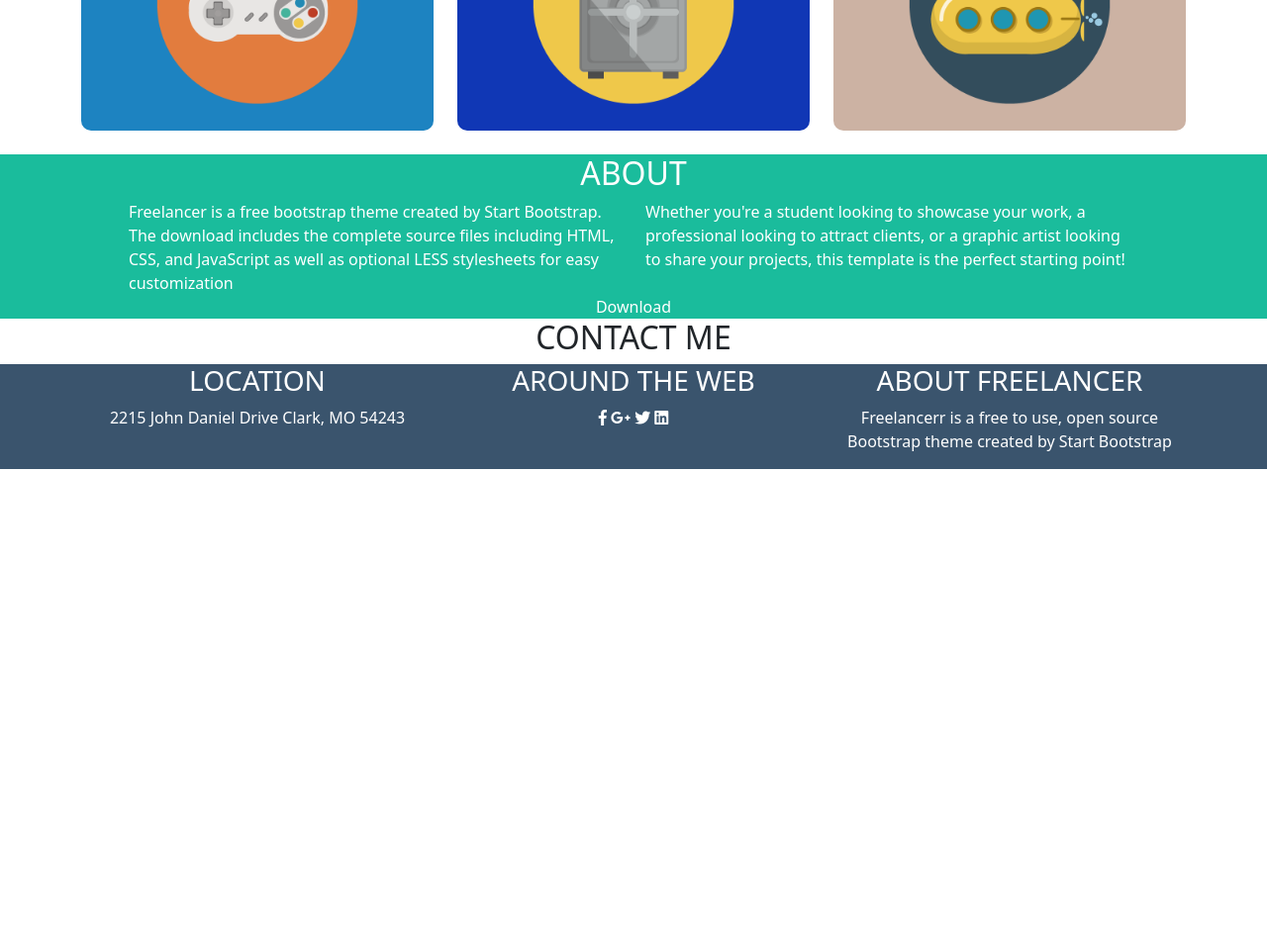
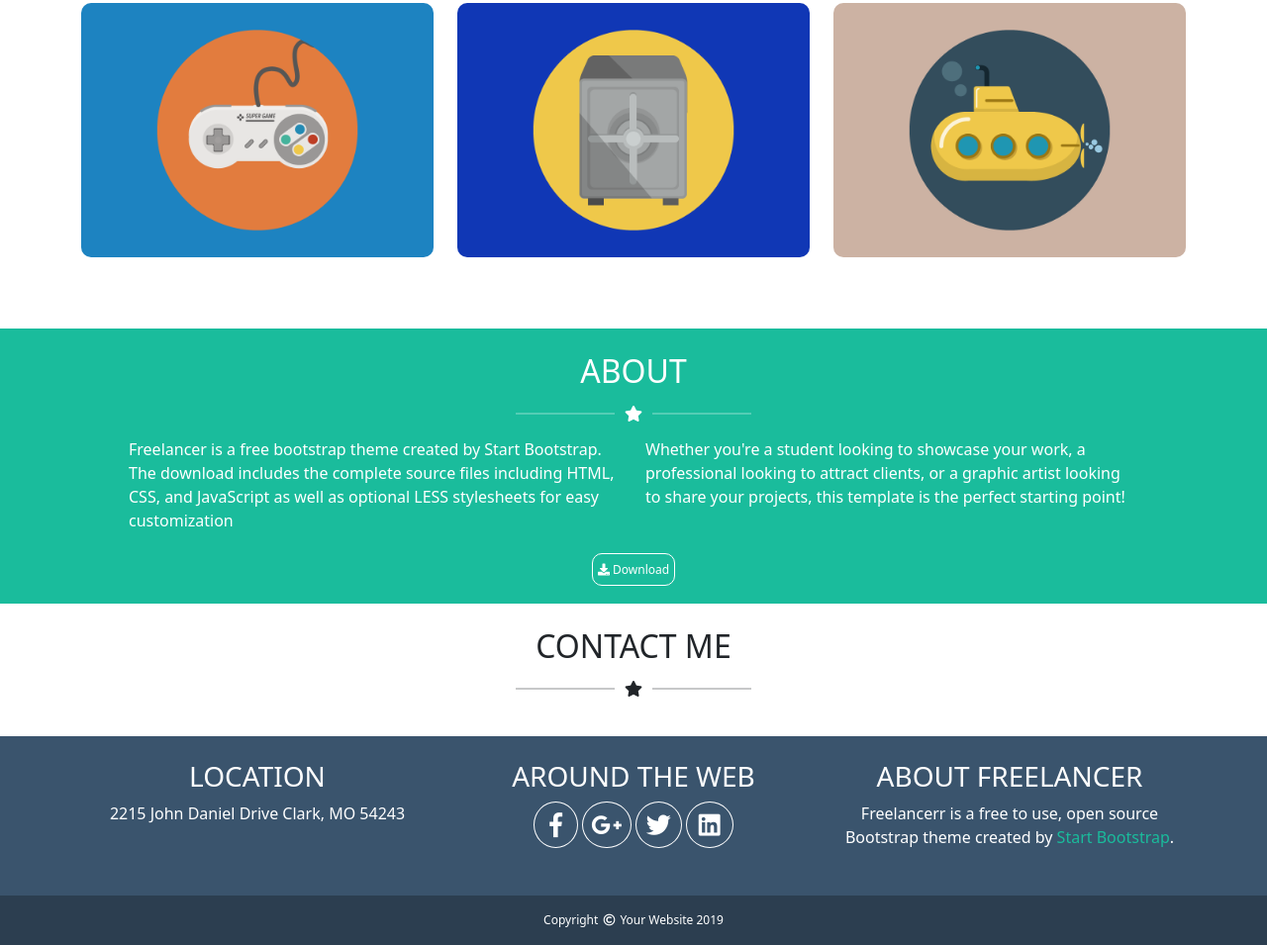
Before and after one commit to ThubeesanKugathas/html-css-bootstrap-freelancer, a plain HTML site: page index.html in a window 1280 px wide. Shown: the part 767-1722 px from the top of the page at 99% size. Before the commit the page ends 1241 px from the top, so only its background shows below. Drawn offline with nearby package versions, Linux system fonts and the light colour scheme.

Commit message:
fix + comments html/css

```diff
--- a/css/style.css
+++ b/css/style.css
@@ -1,7 +1,10 @@
-header {
+header, footer {
     background-color: #2c3e50;
     height: 50px;
+    color: #fff;
 }
+
+/* ----------------------------------MAIN---------------------------- */
 
 .ms_background-a {
     background-color: #1abc9c;
@@ -17,10 +20,85 @@ header {
     color: #fff;
 }
 
+.ms_star {
+    display: flex;
+    align-items: center;
+    justify-content: center;
+}
+
+.ms_star hr {
+    display: inline-block;
+    border: none;
+    width: 100px;
+    margin: 0 10px;
+    height: 2px;
+}
+
+/* parte uno  */
 .text-center img {
     height: 120px;
 }
 
+/* parte due  */
 .ms_radius {
     border-radius: 10px;
 }
+
+/* parte tre  */
+.ms_download span{
+    font-size: 12px;
+    padding: 7px 5px;
+    border: #fff 1px solid;
+    border-radius: 10px;
+}
+
+.ms_download span:hover {
+    color: #1abc9c;
+    background-color: #fff;
+}
+
+/* ultima parte  */
+.ms_logo {
+    font-size: 25px;
+    padding: 10px;
+    border: 1px solid #fff;
+    border-radius: 50%;
+}
+
+.ms_logo:hover {
+    color: #3a546d;
+    background-color: #fff;
+}
+
+.fa-facebook-f.ms_logo {
+    padding: 10px 15px;
+}
+
+.fa-google-plus-g.ms_logo {
+    padding: 10px 8px;
+}
+
+.fa-linkedin.ms_logo {
+    padding: 10px 12px;
+}
+
+.ms_green-text {
+    color: #1abc9c;
+}
+
+.ms_green-text:hover {
+    text-decoration: underline;
+}
+
+/* --------------------------FOOTER-------------------------------------- */
+.ms_vertical-align {
+    display: flex;
+    justify-content: center;
+    align-items: center;
+    height: 100%;
+    font-size: 12px;
+}
+
+.ms_spacing-logo {
+    margin: 0 5px;
+}
--- a/index.html
+++ b/index.html
@@ -15,25 +15,39 @@
     <header></header>
 
     <main>
-
+        <!-- PRIMA PARTE DEL MAIN  -->
         <div class="container-fluid ms_background-a">
             <div class="container">
                 <div class="row">
                     <div class="text-center p-4">
                         <img src="./img/avatar.svg" alt="avatar">
                         <h1>START BOOTSTRAP</h1>
+                        <div class="ms_star m-3">
+                            <hr>
+                            <i class="fas fa-star"></i>
+                            <hr>
+                        </div>
                         <p>GRAPHIC ARTIST - WEB DESIGNER - ILLUSTRATOR</p>
                     </div>
                 </div>
             </div>
         </div>
+        <!-- / PRIMA PARTE DEL MAIN  -->
 
-        <div class="container-fluid ms_background-b">
+        <!-- SECONDA PARTE DEL MAIN  -->
+        <div class="container-fluid ms_background-b py-4">
             <div class="container">
                 <div class="text-center">
                     <h2>PORTFOLIO</h2>
+                    <div class="ms_star m-3">
+                        <hr>
+                        <i class="fas fa-star"></i>
+                        <hr>
+                    </div>
                 </div>
-                <div class="row">
+
+                <!-- row con img  -->
+                <div class="row py-4">
                     <div class="col-12 col-sm-6 col-lg-4">
                         <img class="img-fluid ms_radius mb-4" src="./img/cabin.png" alt="cabin">
                     </div>
@@ -60,72 +74,98 @@
                 </div>
             </div>
         </div>
+        <!-- / SECONDA PARTE DEL MAIN  -->
 
-        <div class="container-fluid ms_background-a">
+        <!-- TERZA PARTE DEL MAIN  -->
+        <div class="container-fluid ms_background-a py-4">
             <div class="container">
                 <div class="text-center">
                     <h2>ABOUT</h2>
+                    <div class="ms_star m-3">
+                        <hr>
+                        <i class="fas fa-star"></i>
+                        <hr>
+                    </div>
                 </div>
                 <div class="px-5">
+
+                    <!-- row con text-box  -->
                     <div class="row">
                         <div class="col-12 col-sm-6">
-                            <div class="ms_text">
+                            <div class="ms_text mb-4">
                                 Freelancer is a free bootstrap theme created by Start Bootstrap. The download includes the complete source files including HTML, CSS, and JavaScript as well as optional LESS stylesheets for easy customization
                             </div>
                         </div>
                         <div class="col-12 col-sm-6">
-                            <div class="ms_text">
+                            <div class="ms_text mb-4">
                                 Whether you're a student looking to showcase your work, a professional looking to attract clients, or a graphic artist looking to share your projects, this template is the perfect starting point!
                             </div>
                         </div>
                     </div>
                     <div class="text-center ms_download">
-                        Download
+                        <span><i class="fas fa-download"></i> Download</span>
                     </div>
                 </div>
             </div>
         </div>
+        <!-- / TERZA PARTE DEL MAIN  -->
 
-        <div class="container-fluid ms_background-b">
+        <!-- QUARTA PARTE DEL MAIN  -->
+        <div class="container-fluid ms_background-b py-4">
             <div class="container">
                 <div class="text-center">
                     <h2>CONTACT ME</h2>
+                    <div class="ms_star m-3">
+                        <hr>
+                        <i class="fas fa-star"></i>
+                        <hr>
+                    </div>
                 </div>
             </div>
         </div>
+        <!-- / QUARTA PARTE DEL MAIN  -->
 
-        <div class="container-fluid ms_background-c">
+        <!-- ULTIMA PARTE MAIN  -->
+        <div class="container-fluid ms_background-c py-4">
             <div class="container">
+
+                <!-- row con info  -->
                 <div class="row">
                     <div class="col-12 col-sm-4">
-                        <div class="text-center">
+                        <div class="text-center mb-4">
                             <h3>LOCATION</h3>
                             <p>2215 John Daniel Drive Clark, MO 54243</p>
                         </div>
                     </div>
 
                     <div class="col-12 col-sm-4">
-                        <div class="text-center">
+                        <div class="text-center mb-4">
                             <h3>AROUND THE WEB</h3>
-                            <i class="fab fa-facebook-f"></i>
-                            <i class="fab fa-google-plus-g"></i>
-                            <i class="fab fa-twitter"></i>
-                            <i class="fab fa-linkedin"></i>
+                            <i class="fab fa-facebook-f ms_logo"></i>
+                            <i class="fab fa-google-plus-g ms_logo"></i>
+                            <i class="fab fa-twitter ms_logo"></i>
+                            <i class="fab fa-linkedin ms_logo"></i>
                         </div>
                     </div>
 
                     <div class="col-12 col-sm-4">
                         <div class="text-center">
                             <h3>ABOUT FREELANCER</h3>
-                            <p>Freelancerr is a free to use, open source Bootstrap theme created by <span>Start Bootstrap</span></p>
+                            <p>Freelancerr is a free to use, open source Bootstrap theme created by <span class="ms_green-text">Start Bootstrap</span>.</p>
                         </div>
                     </div>
                 </div>
             </div>
         </div>
-
+        <!-- / ULTIMA PARTE MAIN  -->
 
     </main>
+
+    <footer>
+        <div class="ms_vertical-align">
+            Copyright <i class="far fa-copyright ms_spacing-logo"></i> Your Website 2019
+        </div>
+    </footer>
 
 
 
```
